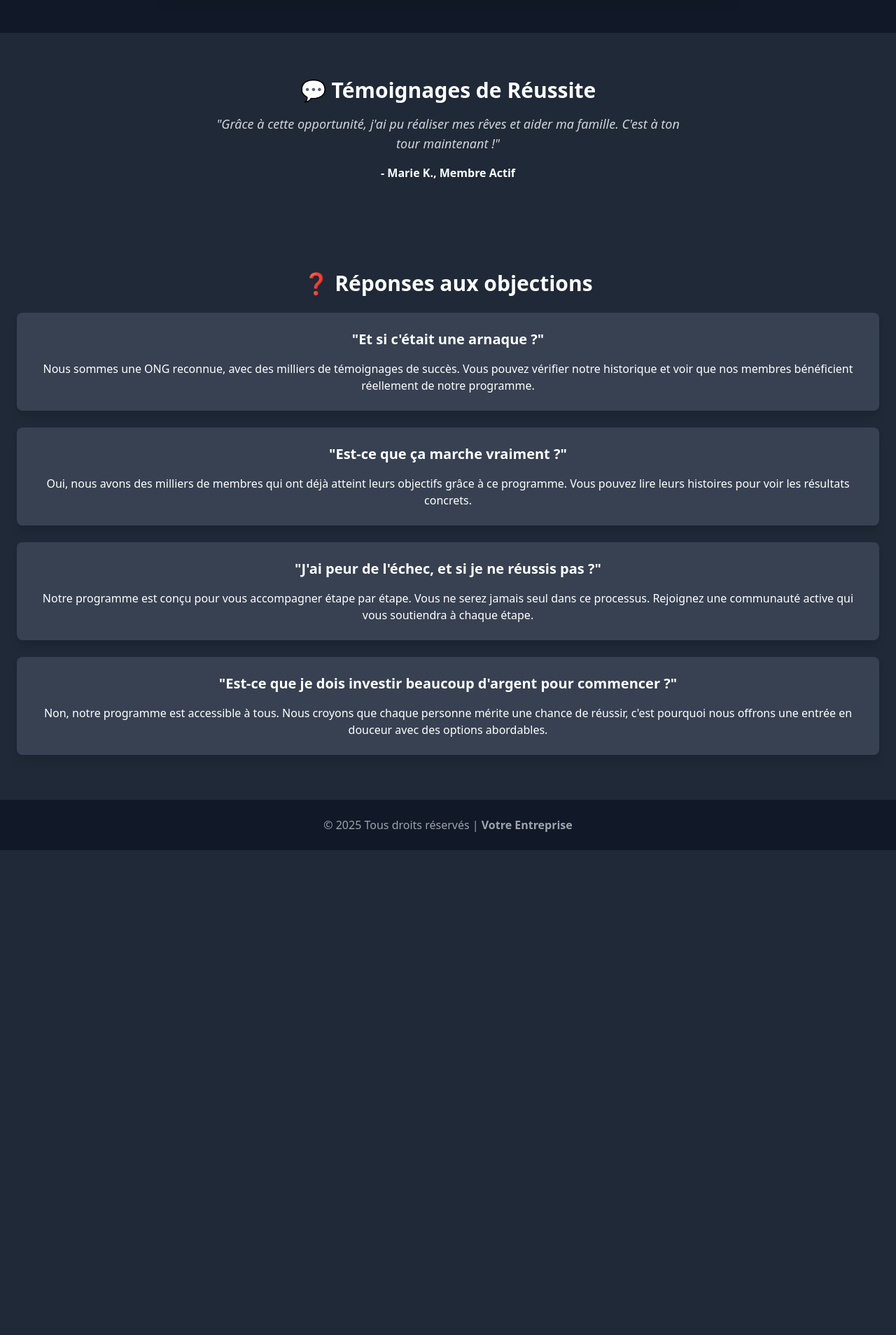
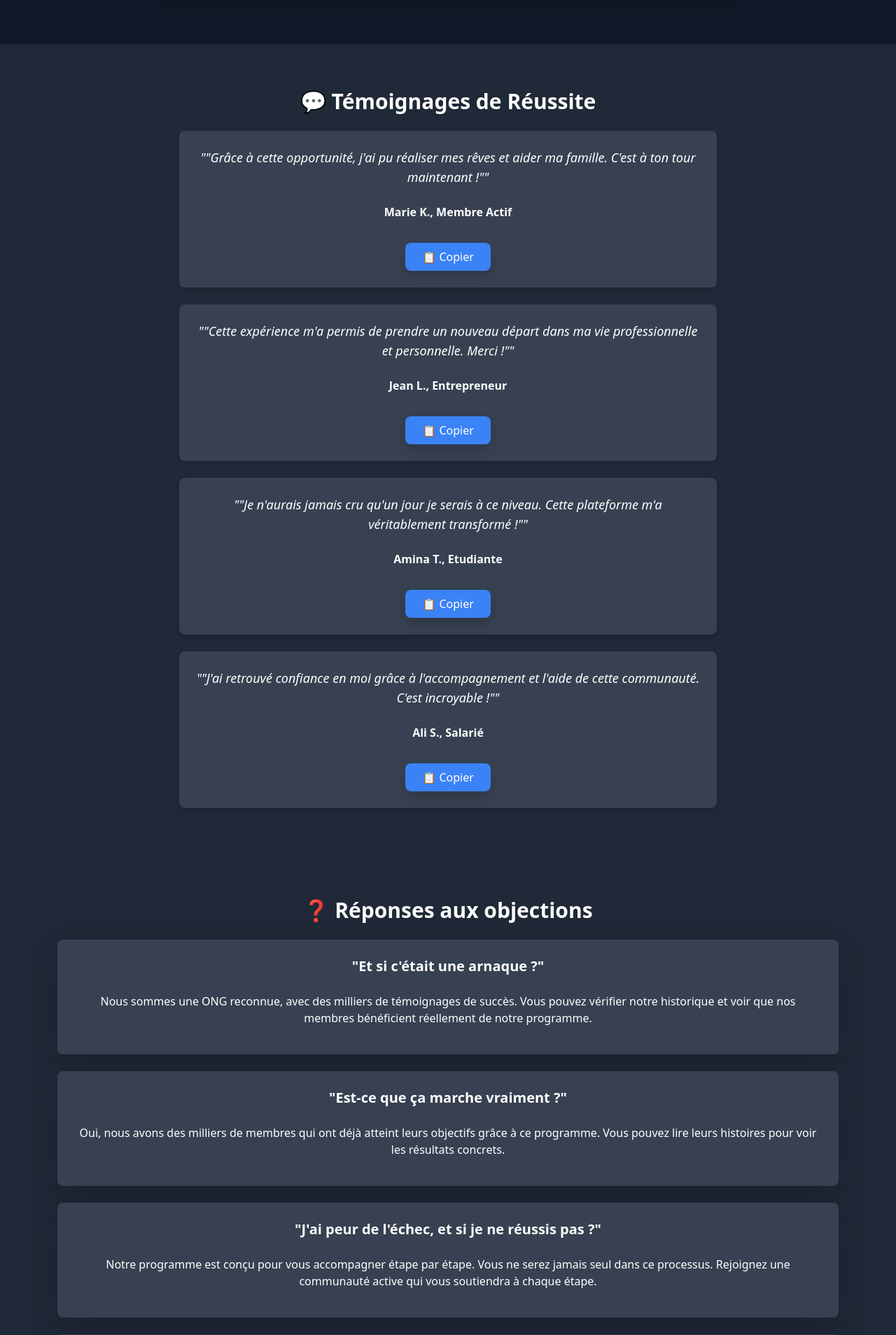
Before and after one commit to pytharchimede/mlm, a PHP site: page /app/service.php in a window 1280 px wide. Shown: the part 2941-4849 px from the top of the page at 70% size. Before the commit the page ends 4156 px from the top, so only its background shows below. Run offline with PHP 8.4, Linux system fonts and the light colour scheme; some libraries are stand-ins or nearby versions.

Commit message:
Fix testimonials section

```diff
--- a/app/service.php
+++ b/app/service.php
@@ -7,6 +7,7 @@
     <title>Service de Recrutement</title>
     <script defer src="../plugins/js/fontawesome-all.min.js"></script>
     <link href="https://cdn.jsdelivr.net/npm/tailwindcss@2.2.19/dist/tailwind.min.css" rel="stylesheet">
+    <link href="https://cdn.jsdelivr.net/npm/bootstrap@5.3.0-alpha1/dist/css/bootstrap.min.css" rel="stylesheet">
     <link href="../css/style_service.css" rel="stylesheet">
 </head>
 
@@ -46,7 +47,7 @@
 
     <!-- 📝 SECTION TEXTES INSPIRANTS À PARTAGER -->
     <section class="py-16 px-6 bg-gray-800 text-center" id="inspirational-text-section">
-        <h2 class="text-3xl font-bold mb-4">✍️ Textes Inspirants</h2>
+        <h2 class="text-3xl font-bold mb-4 text-white">✍️ Textes Inspirants</h2>
         <div class="max-w-3xl mx-auto">
             <div id="inspirational-text-carousel" class="carousel slide" data-bs-ride="carousel">
                 <div class="carousel-inner" id="carousel-text-container">
@@ -63,6 +64,7 @@
     </section>
 
 
+
     <!-- 🎥 SECTION VIDÉO PROMOTIONNELLE -->
     <section class="py-16 px-6 text-center">
         <h2 class="text-3xl md:text-4xl font-bold mb-8">🎬 Vidéo pour Motiver Tes Amis</h2>
@@ -73,10 +75,9 @@
 
     <!-- 📣 SECTION TÉMOIGNAGES -->
     <section class="py-16 px-6 bg-gray-800 text-center">
-        <h2 class="text-3xl font-bold mb-4">💬 Témoignages de Réussite</h2>
-        <div class="max-w-2xl mx-auto">
-            <blockquote class="italic text-lg text-gray-300 mb-4">"Grâce à cette opportunité, j'ai pu réaliser mes rêves et aider ma famille. C'est à ton tour maintenant !"</blockquote>
-            <p class="font-bold">- Marie K., Membre Actif</p>
+        <h2 class="text-3xl font-bold mb-6 text-white">💬 Témoignages de Réussite</h2>
+        <div id="testimonials-container" class="max-w-3xl mx-auto space-y-6">
+            <!-- Les témoignages seront insérés ici dynamiquement -->
         </div>
     </section>
 
@@ -105,11 +106,11 @@
 
     <!-- 📣 FOOTER -->
     <footer class="bg-gray-900 py-6 text-center text-gray-400">
-        <p>&copy; 2025 Tous droits réservés | <strong>Votre Entreprise</strong></p>
+        <p>&copy; <?php echo gmdate('Y'); ?> Tous droits réservés | <strong>CMDB</strong></p>
     </footer>
 
+    <script src="https://cdn.jsdelivr.net/npm/bootstrap@5.3.0-alpha1/dist/js/bootstrap.bundle.min.js"></script>
     <script src="../js/script_service.js"></script>
-
 </body>
 
 </html>
--- /dev/null
+++ b/app/testimonials.json
@@ -0,0 +1,20 @@
+{
+    "testimonials": [
+      {
+        "content": "\"Grâce à cette opportunité, j'ai pu réaliser mes rêves et aider ma famille. C'est à ton tour maintenant !\"",
+        "author": "Marie K., Membre Actif"
+      },
+      {
+        "content": "\"Cette expérience m'a permis de prendre un nouveau départ dans ma vie professionnelle et personnelle. Merci !\"",
+        "author": "Jean L., Entrepreneur"
+      },
+      {
+        "content": "\"Je n'aurais jamais cru qu'un jour je serais à ce niveau. Cette plateforme m'a véritablement transformé !\"",
+        "author": "Amina T., Etudiante"
+      },
+      {
+        "content": "\"J'ai retrouvé confiance en moi grâce à l'accompagnement et l'aide de cette communauté. C'est incroyable !\"",
+        "author": "Ali S., Salarié"
+      }
+    ]
+  }
--- a/css/style_service.css
+++ b/css/style_service.css
@@ -1,3 +1,4 @@
+/* MEDIAS MOTIVATION */
 .media-container {
     display: grid;
     grid-template-columns: repeat(auto-fit, minmax(200px, 1fr));
@@ -66,3 +67,50 @@
       grid-template-columns: repeat(1, 1fr);
     }
   }
+
+
+  /*TEXTES INSPIRANTS*/
+  #inspirational-text-section {
+    background-color: #2d2d2d; /* Fond plus foncé */
+  }
+
+  .carousel-item {
+    padding: 2rem;
+  }
+
+  button {
+    margin-top: 1rem;
+  }
+
+
+
+/* TEMOIGNAGES */
+#testimonials-carousel .carousel-inner {
+  overflow: hidden;
+  text-align: center; /* Centrage du texte */
+}
+
+.carousel-item {
+  display: block; /* Bootstrap gère déjà le positionnement */
+  padding: 20px;
+  box-sizing: border-box;
+}
+
+/* Style pour le blockquote */
+.carousel-item blockquote {
+  font-size: 1.2rem;
+  text-align: center;
+  font-style: italic;
+  color: #ddd;
+}
+
+/* Sur mobile */
+@media (max-width: 768px) {
+  .carousel-item {
+      padding: 15px;
+  }
+
+  .carousel-item blockquote {
+      font-size: 1rem;
+  }
+}
--- a/js/script_service.js
+++ b/js/script_service.js
@@ -257,14 +257,80 @@
     data.texts.forEach((text, index) => {
       let isActive = index === 0 ? "active" : ""; // Le premier texte est actif
       let carouselItem = `
-                <div class="carousel-item ${isActive}">
-                    <p class="text-lg text-gray-300 mb-4">${text.content}</p>
-                    <button onclick="copyText('${text.copyText}')" class="bg-blue-500 px-4 py-2 rounded-lg shadow hover:bg-blue-700 transition">📋 Copier</button>
-                </div>
-            `;
+        <div class="carousel-item ${isActive}">
+          <p class="text-lg text-gray-300 mb-4">${text.content}</p>
+          <button onclick="copyText('${text.copyText}')" class="bg-blue-500 px-4 py-2 rounded-lg shadow hover:bg-blue-700 transition">
+            📋 Copier
+          </button>
+        </div>
+      `;
       container.innerHTML += carouselItem;
     });
+
+    // Initialiser le carrousel des textes inspirants
+    new bootstrap.Carousel(
+      document.getElementById("inspirational-text-carousel")
+    );
   })
   .catch((error) => {
     console.error("Erreur lors du chargement du JSON:", error);
   });
+
+// Fonction pour copier le texte dans le presse-papiers
+function copyText(text) {
+  navigator.clipboard
+    .writeText(text)
+    .then(() => {
+      alert("Texte copié !");
+    })
+    .catch((error) => {
+      console.error("Erreur lors de la copie du texte:", error);
+    });
+}
+
+/*
+IV- TÉMOIGNAGES
+*/
+
+// Charger les données des témoignages et les insérer dans le carrousel
+fetch("testimonials.json")
+  .then((response) => response.json())
+  .then((data) => {
+    const container = document.getElementById("testimonials-container");
+    container.innerHTML = ""; // Vider avant d'ajouter les témoignages
+
+    data.testimonials.forEach((testimonial, index) => {
+      let encodedContent = encodeURIComponent(testimonial.content); // 🔥 Encode le texte
+      let testimonialCard = `
+        <div class="bg-gray-700 p-6 rounded-lg shadow-md text-white">
+            <blockquote class="italic text-lg mb-4">"${testimonial.content}"</blockquote>
+            <p class="font-bold">${testimonial.author}</p>
+            <button class="copy-btn bg-blue-500 px-4 py-2 rounded-lg shadow hover:bg-blue-700 transition"
+                    data-content="${encodedContent}"
+                    id="copy-btn-${index}">
+                📋 Copier
+            </button>
+        </div>
+      `;
+      container.innerHTML += testimonialCard;
+    });
+
+    // Ajouter un EventListener à chaque bouton de copie
+    document.querySelectorAll(".copy-btn").forEach((button) => {
+      button.addEventListener("click", () => {
+        let content = decodeURIComponent(button.getAttribute("data-content")); // 🔥 Décoder avant la copie
+        console.log(content); // Debug
+        navigator.clipboard
+          .writeText(content)
+          .then(() => {
+            alert("Témoignage copié !");
+          })
+          .catch((err) => {
+            console.error("Erreur lors de la copie:", err);
+          });
+      });
+    });
+  })
+  .catch((error) => {
+    console.error("Erreur lors du chargement du fichier JSON:", error);
+  });
```
